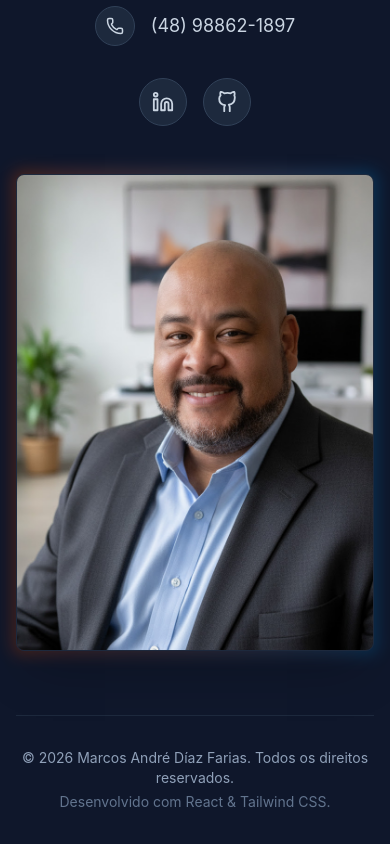
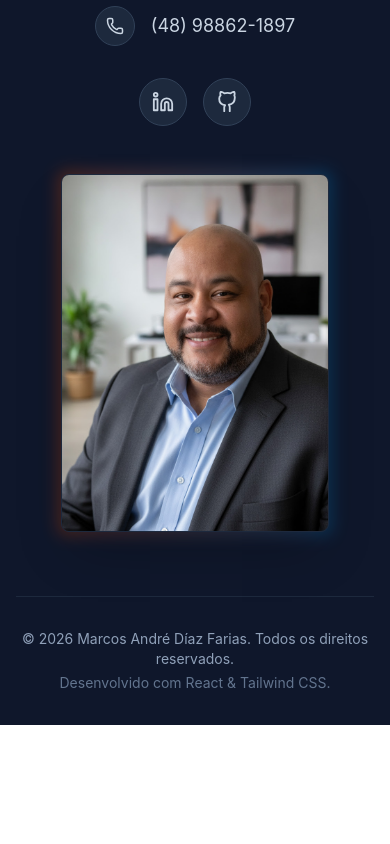
Before and after one commit to marcosadiazfarias-hub/cv-marcos-farias, a React (Vite) app: page / in a window 390 px wide. Shown: the part 7570-8414 px from the top of the page. After the commit the page ends 8295 px from the top, so only its background shows below. Built offline with nearby package versions, Linux system fonts and the light colour scheme.

Commit message:
fix: adjust footer width for better responsiveness

```diff
--- a/src/App.jsx
+++ b/src/App.jsx
@@ -417,7 +417,7 @@ const Footer = () => {
             </div>
           </div>
 
-          <div className="w-full max-w-sm lg:w-1/3 flex justify-center lg:justify-end">
+          <div className="w-full max-w-[16.8rem] lg:w-1/4 flex justify-center lg:justify-end">
             <div className="relative">
               <div className="absolute -inset-1 bg-gradient-to-r from-orange-600 to-sky-600 rounded-lg blur opacity-25"></div>
               <img
```
